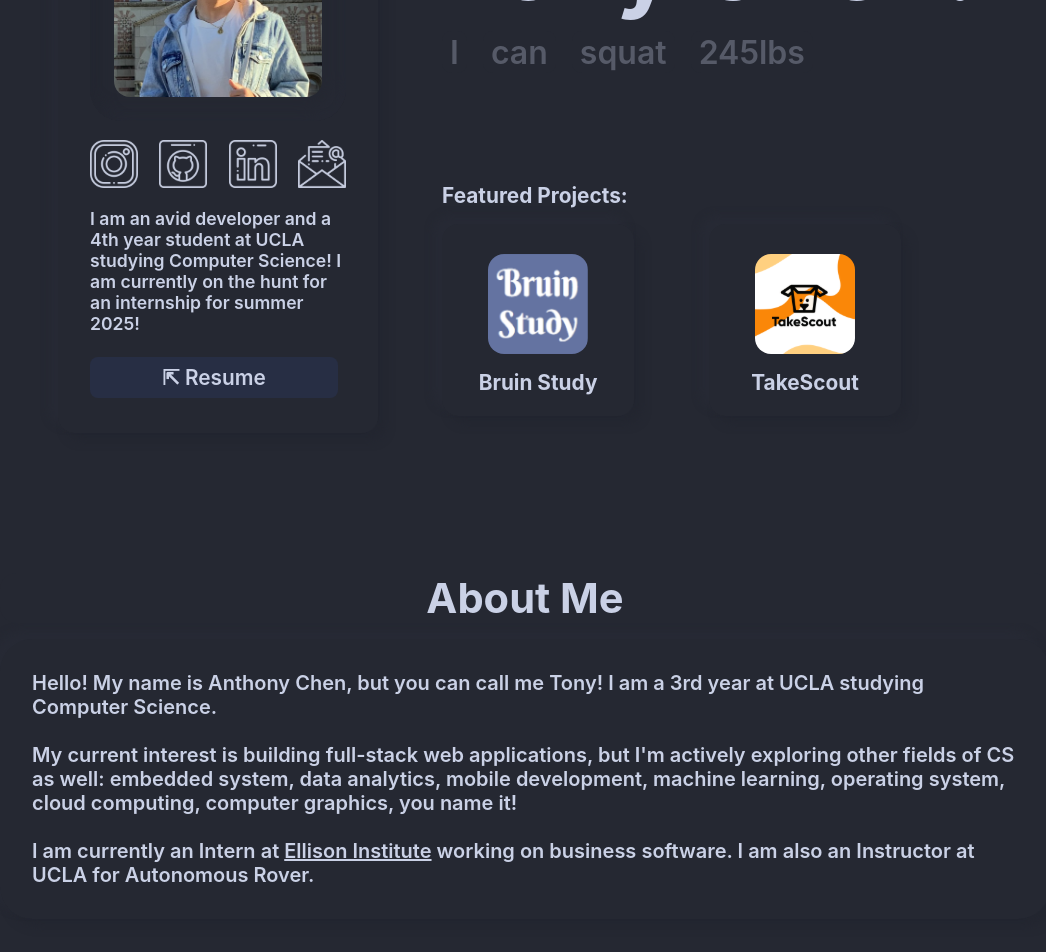
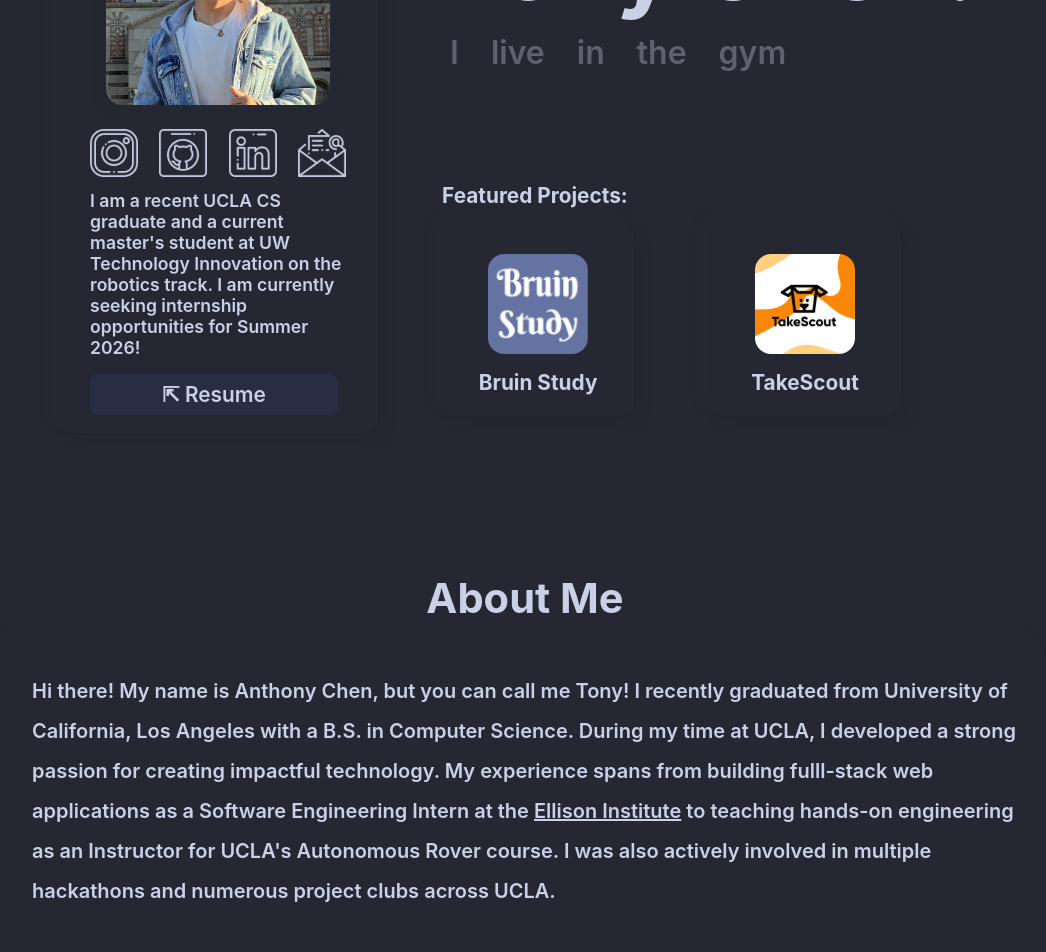
Before and after one commit to tonyechen/tonyechen.github.io, a Next.js app: page / in a window 1280 px wide. Shown: the part 300-1252 px from the top of the page, without its empty margins (115-1161 px from the left). Built offline with nearby package versions, Linux system fonts and the light colour scheme.

Commit message:
personal description update and resume update

```diff
--- a/components/About.js
+++ b/components/About.js
@@ -43,21 +43,24 @@
       <h1 className="about__title">About Me</h1>
       <div className="about__container about__info">
         <p className="about__info__content">
-          Hello! My name is Anthony Chen, but you can call me Tony! I am a 3rd
-          year at UCLA studying Computer Science.
-          <br />
-          <br />
-          My current interest is building full-stack web applications, but
-          I&apos;m actively exploring other fields of CS as well: embedded
-          system, data analytics, mobile development, machine learning,
-          operating system, cloud computing, computer graphics, you name it!
-          <br />
-          <br />I am currently an Intern at{' '}
+          Hi there! My name is Anthony Chen, but you can call me Tony! I
+          recently graduated from University of California, Los Angeles with a
+          B.S. in Computer Science. During my time at UCLA, I developed a strong
+          passion for creating impactful technology. My experience spans from
+          building fulll-stack web applications as a Software Engineering Intern
+          at the{' '}
           <a rel="stylesheet" href="https://eitm.org/">
             <u>Ellison Institute</u>
           </a>{' '}
-          working on business software. I am also an Instructor at UCLA for
-          Autonomous Rover.
+          to teaching hands-on engineering as an Instructor for UCLA's
+          Autonomous Rover course. I was also actively involved in multiple
+          hackathons and numerous project clubs across UCLA.
+          <br />
+          <br />
+          I'm currently pursuing a Master's in Technology Innovation at the
+          University of Washington, focusing on the robotics track. Through
+          this program, I aim to expand my skills in product prototyping,
+          embbeded programming, robotics, and machine learning.
         </p>
 
         {/* <div className="about__info__subsection">
@@ -104,7 +107,15 @@
               content="I built and maintain business applications to facilitate the daily operations of the research institute. I work closely with cross functional teams including AI engineers, researchers, and project managers. My notible controbutions include a python data upload automation script, an image processing user dashboard, and a project lifecycle tracking application."
               title="Software Engineering Intern"
               company="Ellison Institute of Technology"
-              tools={['Python', 'Next.js', 'TypeScript', 'Microsoft', 'Assana', 'Oracle', 'PL/SQL']}
+              tools={[
+                'Python',
+                'Next.js',
+                'TypeScript',
+                'Microsoft',
+                'Assana',
+                'Oracle',
+                'PL/SQL',
+              ]}
             />
             <ExperienceBlock
               position="right"
--- a/components/Main.js
+++ b/components/Main.js
@@ -8,24 +8,25 @@
 import { useRef } from 'react';
 
 const phrases = [
-    'I am a Full Stack software developer',
+    'Here are some fun facts about me !',
     'My favorite hobby is hating on pickleball',
     'I am passionate about building software',
     'I am a hard core caffeine addict',
     'I love a good bowl of ramen',
     'I am horible at speling',
     'I can bench 215lbs',
-    'I can deadlift 315lbs',
-    'I can squat 245lbs',
-    'I wish I can bench 225 lbs',
-    'I am currently learning how to DJ',
+    'I can deadlift 365lbs',
     'I enjoy some actions on the tennis court',
     'I live in the gym',
     'I <3 Everything Everywhere All At Once',
     'I am Toe Knee, if you can pronounce it',
     'I own a pair of shark slides',
-    'I once had a tiny toe-ny injury',
-    'I wish not to be homeless'
+    'My favorite marvel hero is Tony Stark',
+    "I was on 2 dance teams at UCLA",
+    'I am currently learning about robotics',
+    "I lived in China for 11 years of my life",
+    'My drink of choice is a long island iced tea',
+    'I achieved elite smash on Pac Man in Smash Bros'
 ];
 const phrases_length = phrases.length;
 
@@ -43,6 +44,7 @@
     );
 
     useEffect(() => {
+        phrases.shift();
         const intervalId = setInterval(() => {
             let phrase =
                 phrases[Math.round(Math.random() * phrases_length)] ??
@@ -114,9 +116,10 @@
                 />
               </div>
               <p className="main__card__text">
-                I am an avid developer and a 4th year student at UCLA studying
-                Computer Science! I am currently on the hunt for an internship
-                for summer 2025!
+                I am a recent UCLA CS graduate and a current master's student at
+                UW Technology Innovation on the
+                robotics track. I am currently
+                seeking internship opportunities for Summer 2026!
               </p>
               <div className="main__card__redirect">
                 <Link href="/resume.pdf">
--- a/components/Navbar.js
+++ b/components/Navbar.js
@@ -53,7 +53,7 @@
           <Link href="#about">
             <a>About</a>
           </Link>
-          <Link href="/projects">
+          <Link href="#projects">
             <a>Projects</a>
           </Link>
           <a
--- a/components/Projects.js
+++ b/components/Projects.js
@@ -3,13 +3,13 @@
 
 const Projects = () => {
     return (
-        <div className="project">
+        <div className="project" id="projects">
             <h1 className="project__title">Projects</h1>
-            <input
+            {/* <input
                 className="project__search__bar"
                 type="text"
                 placeholder="search..."
-            />
+            /> */}
             <div className="projects__container">
                 <Project
                     image={'/takescout-logo.svg'}
--- a/styles/About.css
+++ b/styles/About.css
@@ -42,6 +42,7 @@
 .about__info__content {
     font-size: 20px;
     padding: 2rem;
+    line-height: 2;
     margin-bottom: 7rem;
     box-shadow: var(--base-primary-box-shadow);
     border-radius: 2rem;
--- a/styles/Main.css
+++ b/styles/Main.css
@@ -32,7 +32,7 @@
 }
 
 .main__image__wrapper {
-    margin: 1.5rem;
+    margin: 1rem;
     overflow: hidden;
     border-radius: 1rem;
 }
@@ -56,7 +56,7 @@
     flex-grow: 1;
     height: 3rem;
     width: auto;
-    margin: 1rem 0rem 0.5rem;
+    margin: 0.5rem 0rem 0.5rem;
     transition: ease-in-out 200ms;
 }
 
--- a/styles/Project.css
+++ b/styles/Project.css
@@ -6,6 +6,7 @@
 
 .project__title {
     text-align: center;
+    margin-bottom: 1rem;
 }
 
 .project__search__bar {
```
Also changed, not shown: 1 other file (tests, documents, lock files or other folders).
